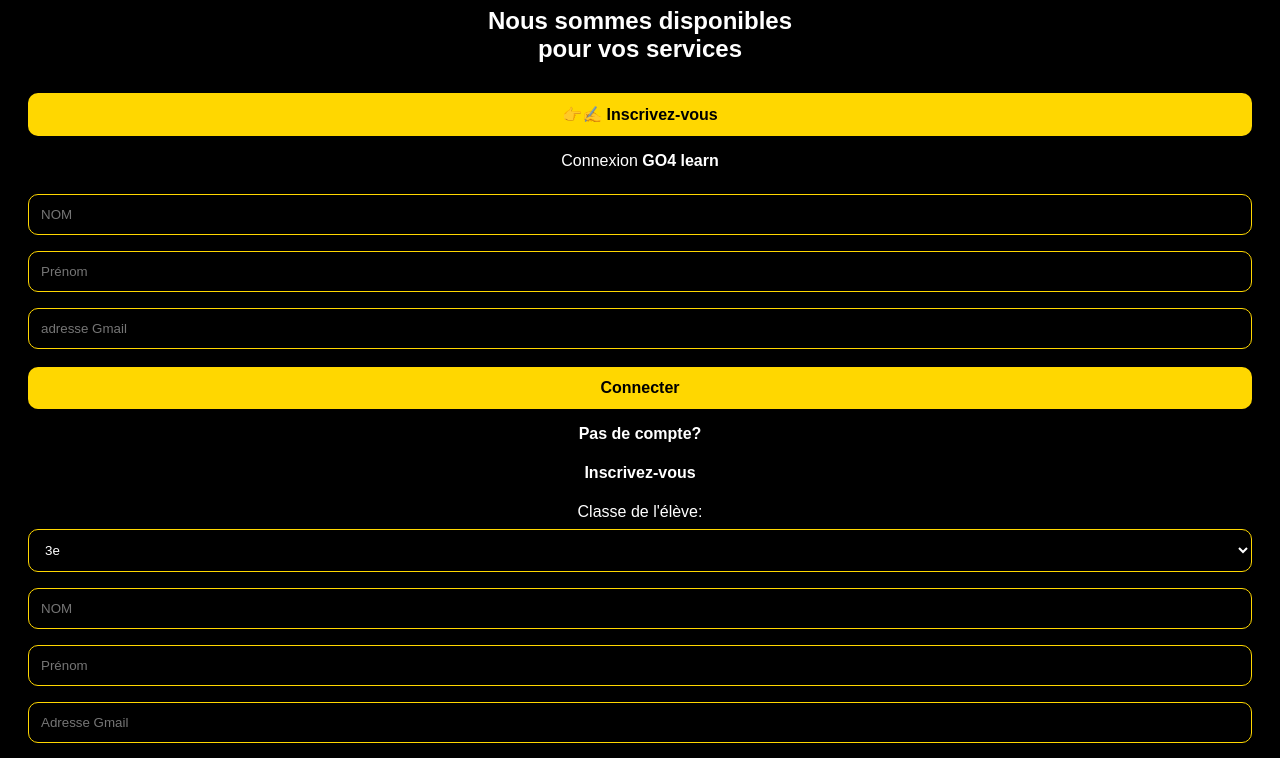
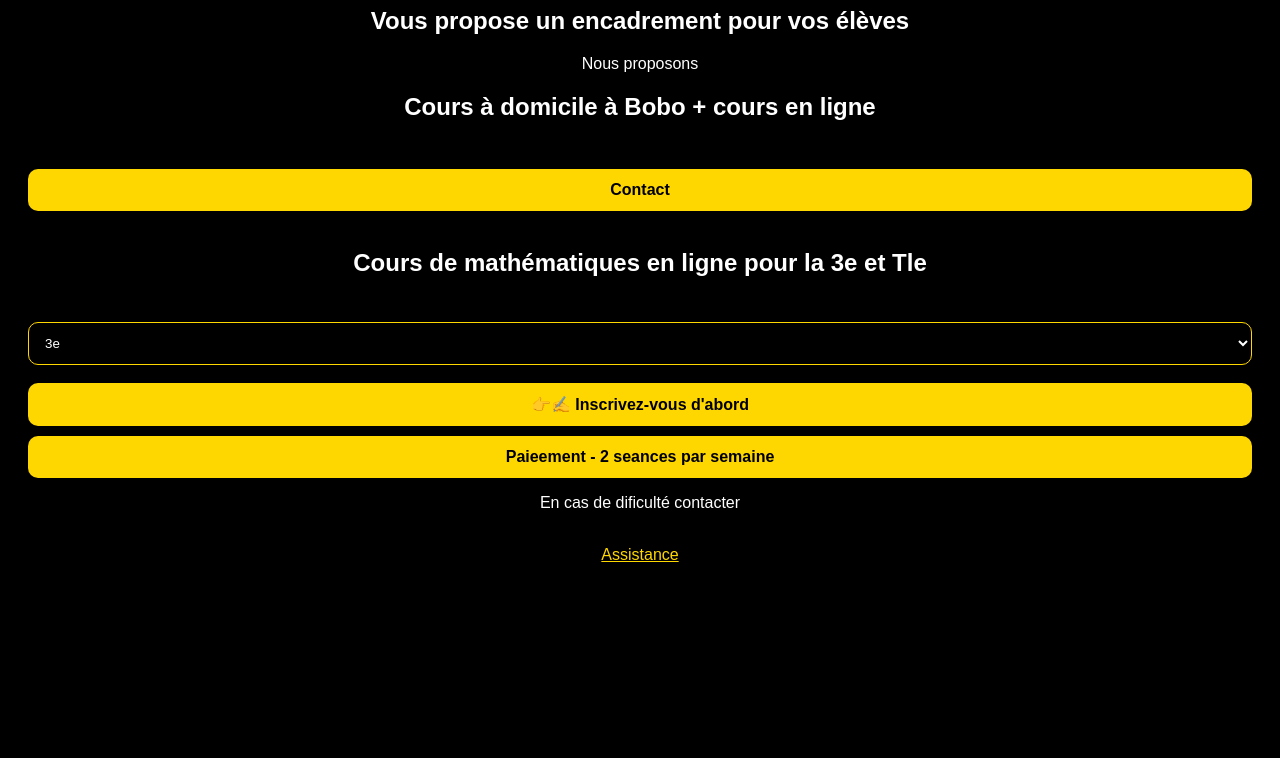
Before and after one commit to GO4-TECH-M21A/GO4-learn-, a plain HTML site: page index.html in a window 1280 px wide. Shown: the part 101-859 px from the top of the page. After the commit the page ends 800 px from the top, so only its background shows below. Drawn offline with Linux system fonts and the light colour scheme.

Commit message:
Update index.html for M21A Academy content

```diff
--- a/index.html
+++ b/index.html
@@ -3,53 +3,36 @@
 <head>
   <meta charset="UTF-8">
   <meta name="viewport" content="width=device-width, initial-scale=1.0">
-  <title>GO4 learn</title>
-  <link rel="stylesheet" href="style.css">
+ <title>GO4-TECH M21A Academy</title>
+<link rel="stylesheet" href="style.css"
 </head>
 <body>
-  <h1>L'univers de GO4 apprentissage</h1>
-  <h2>Nous sommes disponibles <br>pour vos services</h2>
-<a href="https://docs.google.com/forms/d/e/1FAIpQLSenHs-x-LNVxcu__9X7jcDYhisBIFsoqJ0w397vn4-NYtdWDw/viewform?usp=sharing&ouid=107093599535715308871"><button>👉✍️ Inscrivez-vous</button></a>
+  <h1>M21A Academy</h1>
+  <h2>Vous propose un encadrement pour vos élèves</h2>
+  <p>Nous proposons</p>
 
-  <p>Connexion <strong>GO4 learn</strong> </p>
-  <input type="text" placeholder="NOM">
-  <br>
-  <input type="text" placeholder="Prénom">
- <br>
- <input type="Gmail" placeholder="adresse Gmail">
-  <br>
-  <a href="tableau.html"><button onclick="sauver()">Connecter</button></a>
-<br>
-  <p><strong>Pas de compte?</strong></p>
-  <h4>Inscrivez-vous</h4>
-  <label>Classe de l'élève:</label>
+    <h2> Cours à domicile à Bobo + cours en ligne</h2>
+    <br>
+    <a href="https://wa.me/22673667961"><button>Contact</button></a>
+    <br>
+    <br>
+    <h2>Cours de mathématiques en ligne pour la 3e et Tle</h2>
+  </>
+
+  <label Classe de l'élève:</label>
   <br>
   <select Class="Classe de l'élève">
     <Option>3e</Option>
     <Option>Tle</Option>
     </select>
-  <input type="texe" placeholder="NOM">
-  <input type="texe" placeholder="Prénom">
-  <input type="texte" placeholder="Adresse Gmail">
   <br>
- <a href="tableau.html"><button onclick="sauver()">Inscription</button></a>
-    <br>
+  <a href="https://docs.google.com/forms/d/e/1FAIpQLSenHs-x-LNVxcu__9X7jcDYhisBIFsoqJ0w397vn4-NYtdWDw/viewform?usp=sharing&ouid=107093599535715308871"><button>👉✍️ Inscrivez-vous d'abord</button></a>
+
+  <a href="https://go4-tech-m21a.github.io/GO4-DIGITAL/"><button>Paieement - 2 seances par semaine</button></a>
+   <br>
+
+
+
 <p>En cas de dificulté contacter</p>
  <br>
 <a href="https://wa.me/22673667961">Assistance</a>
-  <script>
-function sauver(){
-  let tous = document.querySelectorAll('input');
-  tous.forEach(function(champ){
-    if(champ.value != ""){
-      if(champ.placeholder == "NOM") localStorage.setItem("nom", champ.value);
-      if(champ.placeholder == "Prénom") localStorage.setItem("prenom", champ.value);
-    }
-  });
-  let classe = document.querySelector('select');
-  if(classe) localStorage.setItem("classe", classe.value);
-}
-    </script>
-
-</body>
-  </html>
```
